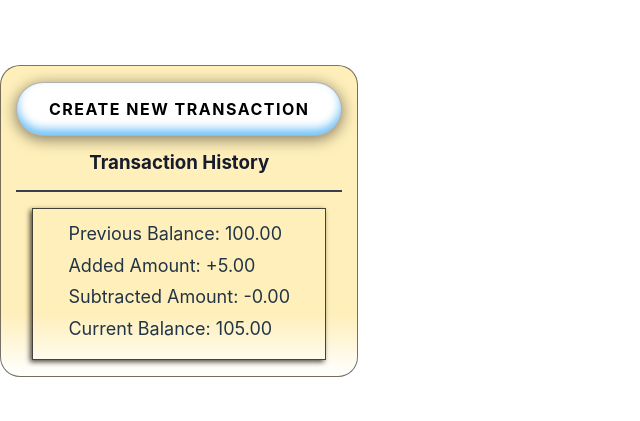
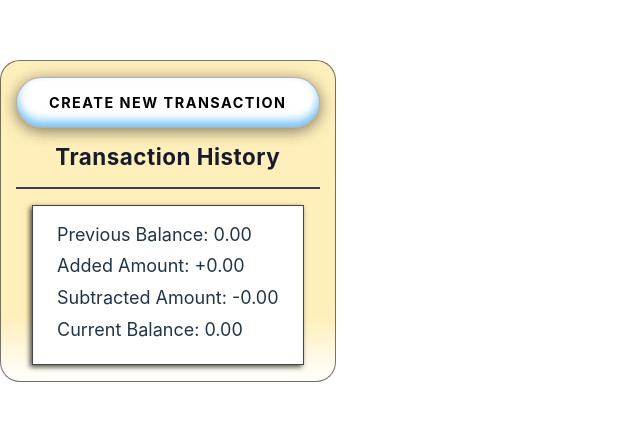
Before and after one commit to savus/Transaction-Calculator, a React (Vite) app: page / in a window 1280 px wide. Shown: the part 203-624 px from the top of the page, without its empty margins (0-640 px from the left). Built offline with nearby package versions, Linux system fonts and the light colour scheme; data requests are answered from the project's data file; the HTML template or start-up script is replaced by a standard one.

Commit message:
create types.ts and api.ts and hook up onload get request for all transactions in db.json

```diff
--- a/src/App.tsx
+++ b/src/App.tsx
@@ -1,10 +1,21 @@
-import { useState } from "react";
+import { useState, useEffect } from "react";
 import "../src/css/base.css";
 import "../src/css/theme.css";
 import "../src/css/styles.css";
+import { TTransaction } from "./types";
+import { Requests } from "./api";
 
 function App() {
   const [transactionModalVisible, setTransactionModalVisible] = useState("");
+  const [allTransactions, setAllTransactions] = useState<TTransaction[]>([]);
+
+  const fetchData = () => {
+    return Requests.getAllTransactions().then(setAllTransactions);
+  };
+
+  useEffect(() => {
+    fetchData();
+  }, []);
   return (
     <>
       <main className="transaction-app-wrapper container-md">
@@ -19,15 +30,17 @@ function App() {
           </button>
         </div>
         <section className="transaction-history-container">
-          <h3 className="horizontal-center">Transaction History</h3>
-          <div className="transaction-item">
-            <div className="transaction-content">
-              <div>Previous Balance: 100.00</div>
-              <div>Added Amount: +5.00</div>
-              <div>Subtracted Amount: -0.00</div>
-              <div>Current Balance: 105.00</div>
+          <h3 className="horizontal-center header-md">Transaction History</h3>
+          {allTransactions.map((transaction) => (
+            <div className="transaction-item" key={transaction.id}>
+              <div className="transaction-content">
+                <div>Previous Balance: {transaction.previousBalance}</div>
+                <div>Added Amount: +{transaction.addedAmount}</div>
+                <div>Subtracted Amount: -{transaction.subtractedAmount}</div>
+                <div>Current Balance: {transaction.newBalance}</div>
+              </div>
             </div>
-          </div>
+          ))}
         </section>
       </main>
 
--- /dev/null
+++ b/src/api.ts
@@ -0,0 +1,7 @@
+import { TTransaction } from "./types";
+const BASE_URL = "http://localhost:3000";
+
+export const Requests = {
+  getAllTransactions: () =>
+    fetch(`${BASE_URL}/transactions`).then((response) => response.json()),
+};
--- a/src/css/base.css
+++ b/src/css/base.css
@@ -78,6 +78,7 @@ button {
 }
 
 .btn {
+  font-size:0.9rem;
   letter-spacing: 1.5px;
   padding: 1rem 2rem;
   border-radius: 50rem;
@@ -132,3 +133,8 @@ button {
   margin: auto;
   text-align: center;
 }
+
+.header-md {
+  font-size: 1.4rem;
+  letter-spacing:0.5px;
+}
--- a/src/css/styles.css
+++ b/src/css/styles.css
@@ -22,8 +22,9 @@
    justify-content: center;
    align-items: center;
    font-size:var(--size-18);
-   padding: 14px 0 10px;
+   padding: 18px 0 14px;
    box-shadow: -2px 2px 5px 0px rgba(0,0,0,0.7);
+   background-color: #fff;
 }
 
 .transaction-content div {
--- /dev/null
+++ b/src/types.ts
@@ -0,0 +1,7 @@
+export type TTransaction = {
+    "id": number,
+    "previousBalance": string,
+    "addedAmount": string,
+    "subtractedAmount": string,
+    "newBalance": string
+}
```
